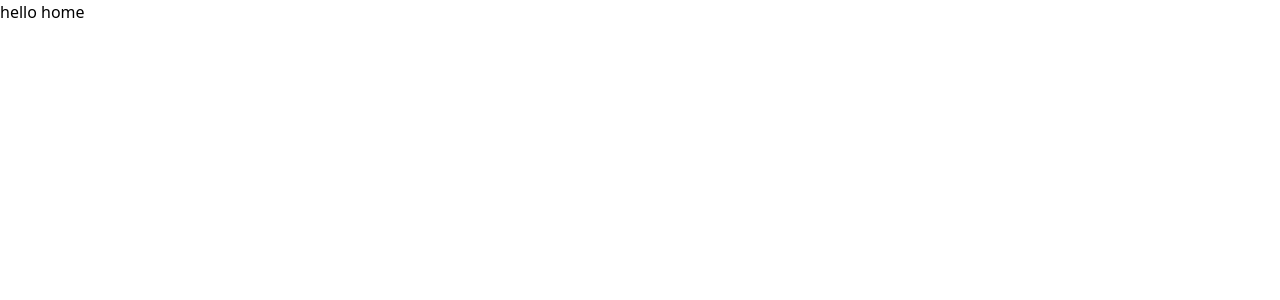
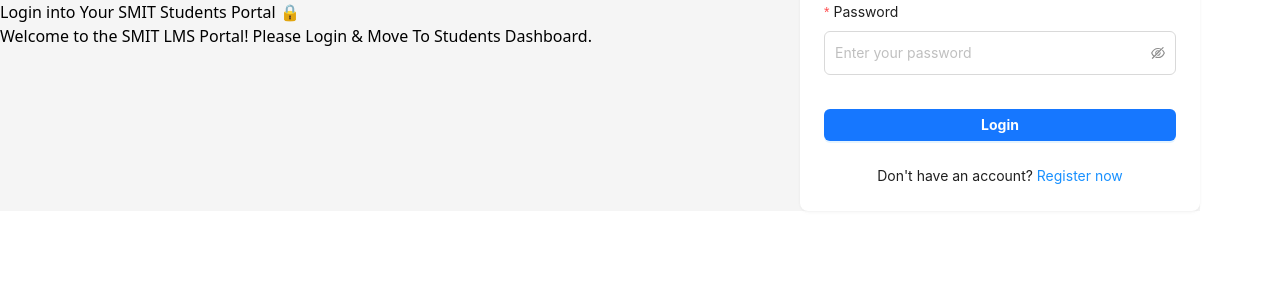
Before and after one commit to Muhammadkashif20/SMIT-LMS-Team-H, a React (Vite) app: page / in a window 1280 px wide. Shown: the top 300 px of the page. Built offline with nearby package versions, Linux system fonts and the light colour scheme.

Commit message:
The work on assignments is mostly completed, and I will improve them.

```diff
--- a/src/pages/Students/Components/AssignmentDetail.jsx
+++ b/src/pages/Students/Components/AssignmentDetail.jsx
@@ -46,48 +46,13 @@
   }
 
   return (
-    <div className="min-h-screen flex items-center justify-center bg-gray-100 py-10 ">
+    <div className="min-h-screen flex items-start justify-start bg-gray-100 py-10 ">
       <div className="leading-10 mb-6 text-center ms-64">
         <h2 className="font-semibold text-[2rem] ">{assignmentIdFind.title}</h2>
         <p className="text-gray-500 font-semibold text-[1.2rem]">{assignmentIdFind.detail}</p>
       </div>
 
-      <Card
-        bordered={false}
-        style={{
-          width: "25%",
-          height: "200px",
-          marginRight: "10%",
-          boxShadow: "0 4px 12px rgba(0, 0, 0, 0.1)",
-          borderRadius: "15px",
-          padding: "2px",
-        }}
-      >
-        <h3 className="font-semibold text-xl mb-4">Your Task</h3>
-        <Button
-          type="dashed"
-          style={{
-            width: "100%",
-            marginBottom: "10px",
-            borderRadius: "5px",
-            transition: "all 0.3s ease",
-          }}
-          className="hover:bg-gray-200"
-        >
-          Add or Create
-        </Button>
-        <Button
-          type="primary"
-          style={{
-            width: "100%",
-            borderRadius: "5px",
-            transition: "all 0.3s ease",
-          }}
-          className="hover:bg-blue-600"
-        >
-          Mark as Done
-        </Button>
-      </Card>
+
     </div>
   );
 };
--- a/src/pages/Students/Components/Home.jsx
+++ b/src/pages/Students/Components/Home.jsx
@@ -1,9 +1,14 @@
 import React from 'react'
+import Login from './Login'
 
 const Home = () => {
   return (
-   <div>
-    <h1 className='text-center font-bold text-2xl'>hello home</h1>
+   <div className='overflow-hidden'>
+      <div className='leading-10 mt-60  mx-16 justify-start items-center'>
+      <h1 className='font-semibold text-[1.90rem]'>Login into Your SMIT Students Portal 🔒  </h1>
+      <h2 className='text-gray-500 font-semibold text-[1.10rem]'>Welcome to the SMIT LMS Portal! Please Login & Move To Students Dashboard.</h2>
+    </div>
+    <Login/>
    </div>
   )
 }
--- a/src/pages/Students/Components/Login.jsx
+++ b/src/pages/Students/Components/Login.jsx
@@ -1,11 +1,93 @@
-import React from 'react'
+import React, { useState } from "react";
+import { Card, Form, Input, Button } from "antd";
+import { useNavigate } from "react-router-dom";
 
 const Login = () => {
+  const navigate=useNavigate()
+  const [form] = Form.useForm();
+  function handleLogin(values) {
+    console.log("emailValue=>", values.email);
+    console.log("passValue=>", values.password);
+    form.resetFields("")
+    navigate("/Dashboard")
+  }
   return (
-    <div>
-      <h1 className='text-center font-bold text-2xl'>Get Started Please Login! </h1>
+    <div
+      style={{
+        marginTop: "-15rem",
+        marginRight: "5rem",
+        display: "flex",
+        justifyContent: "end",
+        alignItems: "center",
+        backgroundColor: "#f5f5f5",
+      }}
+    >
+      <Card
+        title="Login to Your Account"
+        bordered={false}
+        style={{ width: 400 }}
+        headStyle={{
+          textAlign: "center",
+          fontSize: "18px",
+          fontWeight: "bold",
+        }}
+      >
+        <Form
+          form={form}
+          name="loginForm"
+          layout="vertical"
+          style={{ marginTop: 16 }}
+          autoComplete="off"
+          onFinish={handleLogin}
+        >
+          <Form.Item
+            label="Email"
+            name="email"
+            rules={[
+              { required: true, message: "Please input your email!" },
+              { type: "email", message: "Please enter a valid email!" },
+            ]}
+          >
+            <Input
+              placeholder="Enter your email"
+              style={{ padding: "10px" }}
+            />
+          </Form.Item>
+
+          <Form.Item
+            label="Password"
+            name="password"
+            rules={[{ required: true, message: "Please input your password!" }]}
+          >
+            <Input.Password
+              placeholder="Enter your password"
+              style={{ padding: "10px" }}
+            />
+          </Form.Item>
+
+          <Form.Item>
+            <Button
+              type="primary"
+              block
+              style={{ fontWeight: "bold", marginTop: "10px" }}
+              htmlType="submit"
+            >
+              Login
+            </Button>
+          </Form.Item>
+        </Form>
+
+        <div style={{ textAlign: "center", marginTop: 10 }}>
+          <span>
+            Don't have an account?{" "}
+            <a href="#" style={{ color: "#1890ff" }}>
+              Register now
+            </a>
+          </span>
+        </div>
+      </Card>
     </div>
-  )
-}
+  );
+};
 
-export default Login
+export default Login;
--- a/src/pages/Students/Components/ShowAssignment.jsx
+++ b/src/pages/Students/Components/ShowAssignment.jsx
@@ -1,39 +1,39 @@
 import { Button, Table } from "antd";
-import React,{useState} from 'react';
+import React, { useState } from "react";
 import SubmitAssignment from "./SubmitAssignment";
 import { useNavigate } from "react-router-dom";
 const ShowAssignment = () => {
   const [visibleModal, setVisibleModal] = useState(false);
-      const navigate=useNavigate()
+  const navigate = useNavigate();
   const dataSource = [
     {
       key: "1",
-        id:1,
-        name: "New Assignment: Dynamic Routing Using Dummy JSON API",
+      id: 1,
+      name: "Sir Bilal New Assignment : Dynamic Routing Using Dummy JSON API",
     },
     {
       key: "2",
-        id:2,
-        name: "New Assignment: Create Todo App Using useState and Components",
+      id: 2,
+      name: "Sir Bilal New Assignment : Create Todo App Using useState and Components",
     },
     {
       key: "3",
-        id:3,
-        name: "New Assignment: Build a Blog Using React and Firebase",
+      id: 3,
+      name: "Sir Bilal New Assignment : Build a Blog Using React and Firebase",
     },
     {
       key: "4",
-        id:4,
-        name: "New Assignment: Create a Responsive Portfolio Website",
+      id: 4,
+      name: "Sir Bilal New Assignment : Create a Responsive Portfolio Website",
     },
     {
       key: "5",
-        id:5,
-        name: "New Assignment: Develop a Weather App Using React",
+      id: 5,
+      name: "Sir Bilal New Assignment : Develop a Weather App Using React",
     },
   ];
   function handleViewAssignment(id) {
-      navigate(`/Assignments/${id}`)
+    navigate(`/Assignments/${id}`);
   }
 
   const columns = [
@@ -45,10 +45,16 @@
     {
       render: (_, record) => (
         <div className="flex space-x-2">
-          <Button type="primary" onClick={()=>handleViewAssignment(record.id)}>View </Button>
+          <Button
+            type="primary"
+            onClick={() => handleViewAssignment(record.id)}
+          >
+            View{" "}
+          </Button>
           {/* <Button type="default" onClick={()=>setVisibleModal(true)}>Submit</Button> */}
-          <Button type="dashed" onClick={()=>setVisibleModal(true)}>Edit</Button>
-          <Button type="default" >Delete</Button>
+          <Button type="default" onClick={() => setVisibleModal(true)}>
+            Submit
+          </Button>
         </div>
       ),
     },
@@ -56,8 +62,16 @@
   return (
     <div className="mx-72  my-6 ">
       <h1 className=" font-semibold text-2xl">View Assignments!</h1>
-      <Table className="my-6 "  dataSource={dataSource} columns={columns} pagination={false} />
-      <SubmitAssignment visibleModal={visibleModal} setVisibleModal={setVisibleModal}/>
+      <Table
+        className="my-6 "
+        dataSource={dataSource}
+        columns={columns}
+        pagination={false}
+      />
+      <SubmitAssignment
+        visibleModal={visibleModal}
+        setVisibleModal={setVisibleModal}
+      />
     </div>
   );
 };
--- a/src/pages/Students/Components/SubmitAssignment.jsx
+++ b/src/pages/Students/Components/SubmitAssignment.jsx
@@ -1,26 +1,33 @@
     import React, { useState } from 'react';
     import { Modal,Upload, Input, Form,Button } from 'antd';
     import {UploadOutlined} from "@ant-design/icons"
+    import { message, Space } from 'antd';
     const SubmitAssignment = ({visibleModal,setVisibleModal}) => {
         const [titleValue,setTitleValue]=useState("")
         const [descriptionValue,setDescriptionValue]=useState("")
         const [fileValue,setFileValue]=useState([])
-        function handleModalSubmit(e) {
-        console.log("titleValue=>",titleValue);
-        console.log("descriptionValue=>",descriptionValue);
-        console.log("fileValue=>",fileValue);
+        const [messageApi, contextHolder] = message.useMessage();
+        function handleModalSubmit() {
+        console.log("AssignmentTitle=>",titleValue,"AssignmentDescription=>",descriptionValue,"AssignmentFile=>",fileValue);
+        messageApi.open({
+            type: 'success',
+            content: 'Your Assignment is Submited Successfully!',
+          });
+          setVisibleModal(false)
         }
+
     return (
         <div>
 
         <Modal
-            title="File Upload Example"
+            title="Submit Your Assignment"
             open={visibleModal}
             onCancel={() => setVisibleModal(false)}
             footer={null}
             width={600}
+
         >
-            <Form>
+            <Form onFinish={handleModalSubmit}>
             <Form.Item
                 label="Title"
                 name="title"
@@ -55,9 +62,12 @@
             </Form.Item>
 
             <Form.Item>
-                <Button onClick={handleModalSubmit} type="primary" block>
+                {contextHolder}
+                <Space>
+                <Button  htmlType='submit' type="primary" block>
                 Submit
                 </Button>
+                </Space>
             </Form.Item>
             </Form>
         </Modal>
```
Lines whose indentation alone changed are shown as unchanged.
